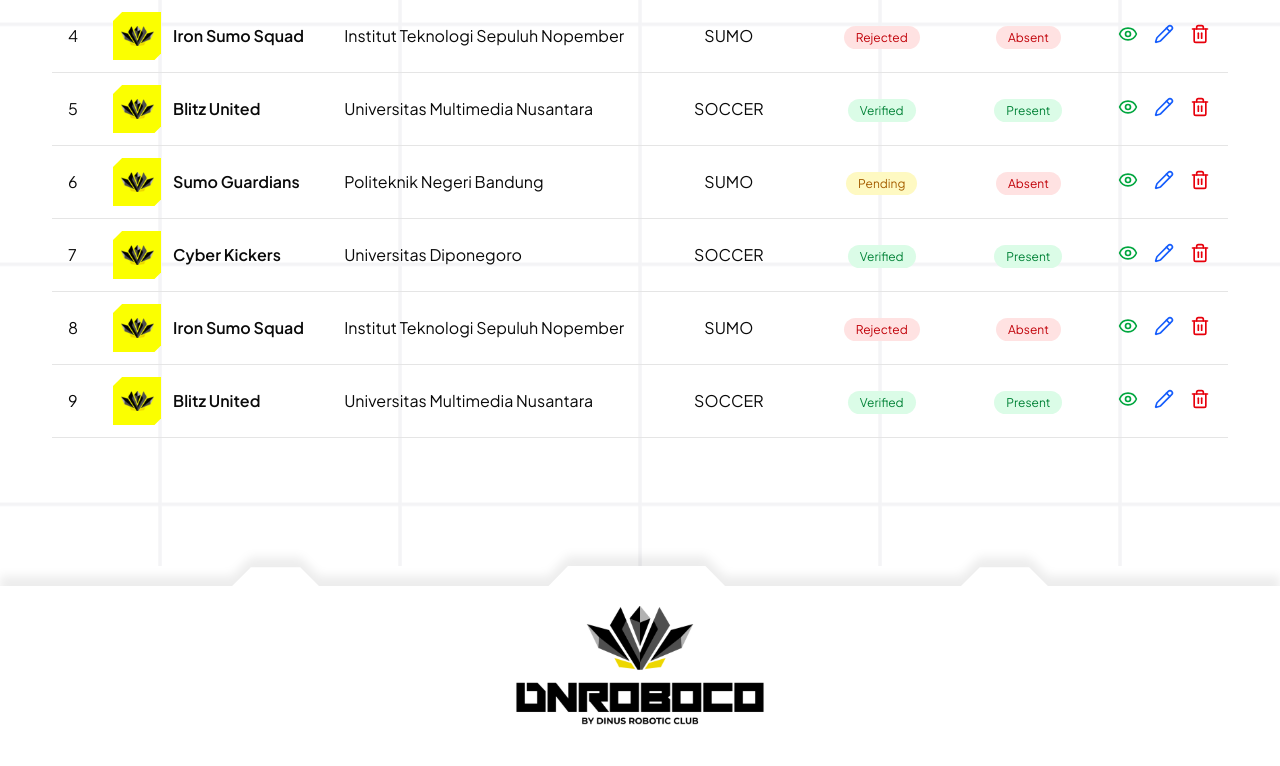
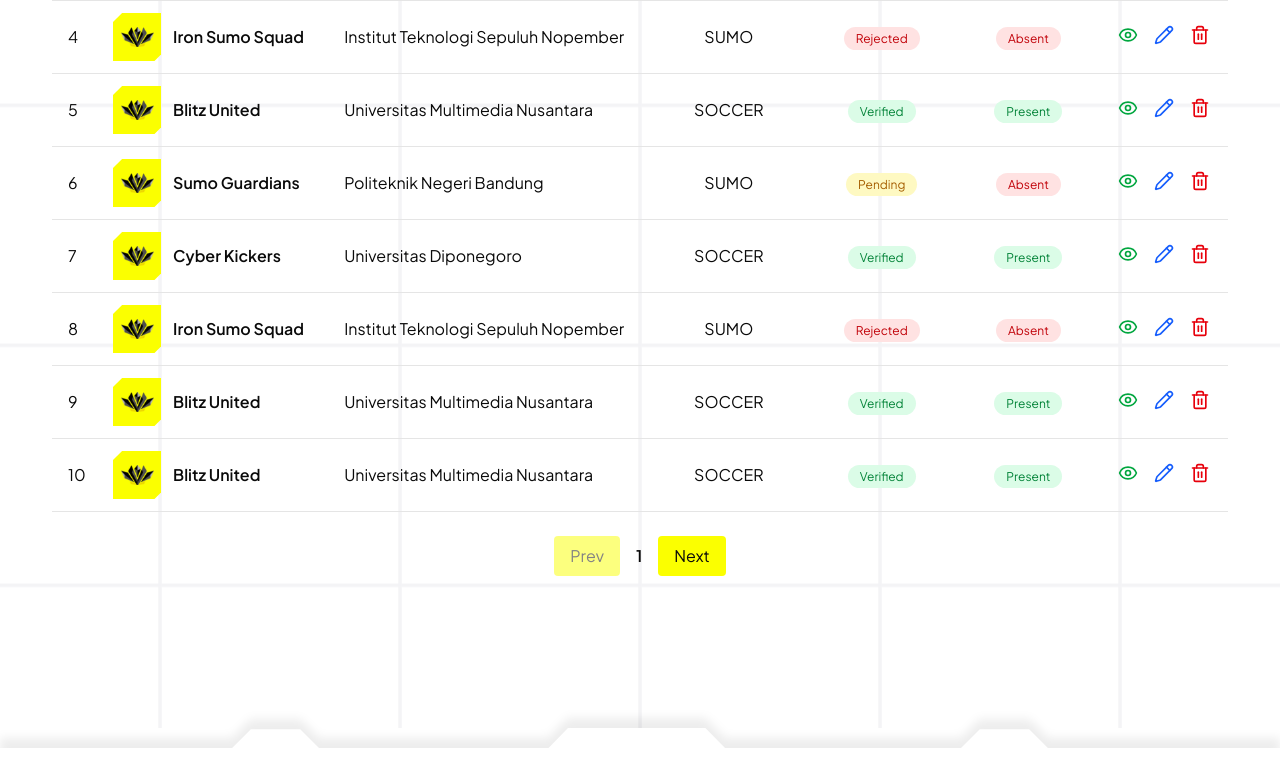
Before and after one commit to Dinus-Robotic-Club/fe-roboco, a Next.js app: page /admin/participants in a window 1280 px wide. Shown: the part 1034-1800 px from the top of the page. Built offline with nearby package versions, Linux system fonts and the light colour scheme.

Commit message:
feat : add pagiantion & export file

```diff
--- a/component/participants/TeamList.tsx
+++ b/component/participants/TeamList.tsx
@@ -1,14 +1,45 @@
+"use client";
+
 import { groups_list } from "@/lib";
+import { useMounted } from "@/lib/useMounted";
 import { DownloadIcon, Eye, Pencil, Trash2 } from "lucide-react";
 import Image from "next/image";
 import { useState } from "react";
+import * as XLSX from "xlsx";
+import { saveAs } from "file-saver";
 
 function TeamList() {
   const [statusFilter, setStatusFilter] = useState("all");
   const [paymentFilter, setPaymentFilter] = useState("all");
   const [categoryFilter, setCategoryFilter] = useState("all");
   const [searchQuery, setSearchQuery] = useState("");
+  const [currentPage, setCurrentPage] = useState(1);
+  const itemsPerPage = 10;
 
+  const mounted = useMounted();
+  if (!mounted) return null;
+
+  const handleStatusChange = (value: string) => {
+    setStatusFilter(value);
+    setCurrentPage(1);
+  };
+
+  const handlePaymentChange = (value: string) => {
+    setPaymentFilter(value);
+    setCurrentPage(1);
+  };
+
+  const handleCategoryChange = (value: string) => {
+    setCategoryFilter(value);
+    setCurrentPage(1);
+  };
+
+  const handleSearch = (value: string) => {
+    setSearchQuery(value);
+    setCurrentPage(1);
+  };
+
+  // Filtering
   const filteredData = groups_list.filter((team) => {
     const matchSearch =
       team.name.toLowerCase().includes(searchQuery.toLowerCase()) ||
@@ -30,23 +61,69 @@ function TeamList() {
     return matchStatus && matchCategory && matchPayment && matchSearch;
   });
 
+  const indexOfLastItem = currentPage * itemsPerPage;
+  const indexOfFirstItem = indexOfLastItem - itemsPerPage;
+
+  const currentItems = filteredData.slice(indexOfFirstItem, indexOfLastItem);
+
+  const totalPages = Math.ceil(filteredData.length / itemsPerPage);
+
+  const goToNextPage = () => {
+    if (currentPage < totalPages) setCurrentPage((prev) => prev + 1);
+  };
+
+  const goToPrevPage = () => {
+    if (currentPage > 1) setCurrentPage((prev) => prev - 1);
+  };
+
+  const downloadExcel = () => {
+    const dataToExport = filteredData.map((team, index) => ({
+      No: index + 1,
+      Name: team.name,
+      Instansi: team.instansi,
+      Category: team.category,
+      Payment: team.status,
+      Status: team.present ? "Present" : "Absent",
+    }));
+
+    const worksheet = XLSX.utils.json_to_sheet(dataToExport);
+    const workbook = XLSX.utils.book_new();
+    XLSX.utils.book_append_sheet(workbook, worksheet, "Teams");
+
+    const excelBuffer = XLSX.write(workbook, {
+      bookType: "xlsx",
+      type: "array",
+    });
+
+    const file = new Blob([excelBuffer], {
+      type: "application/vnd.openxmlformats-officedocument.spreadsheetml.sheet",
+    });
+
+    saveAs(file, "team_list.xlsx");
+  };
+
   return (
     <>
       <div className="">
         <h1 className="text-2xl lg:text-3xl font-bold">TEAM LIST</h1>
       </div>
-      <div className="w-full  max-w-7xl lg:px-10 ">
-        <div className="w-full  justify-between px-4 py-3 mb-3 rounded-md gap-4 flex-wrap lg:flex-nowrap flex items-center">
+      <div className="w-full max-w-7xl lg:px-10">
+        <div className="w-full justify-between px-4 py-3 mb-3 rounded-md gap-4 flex items-center">
           <input
             type="text"
-            className="py-2 outline-none border-b-3 border-[#FBFF00] lg:w-xs lg:text-base text-sm"
-            onChange={(e) => setSearchQuery(e.target.value)}
+            className="py-2 outline-none border-b-4 border-[#FBFF00] lg:w-xs lg:text-base text-sm"
+            onChange={(e) => handleSearch(e.target.value)}
             placeholder="Search teams..."
           />
-          <button className="bg-[#FBFF00] flex justify-center items-center py-2 px-6 rounded gap-3 cursor-pointer hover:bg-yellow-300 transition-all lg:text-base text-sm">
-            <p className="hidden lg:block">Download data</p> <DownloadIcon className="w-5" />
+          <button
+            onClick={downloadExcel}
+            className="bg-[#FBFF00] flex justify-center items-center py-2 px-6 rounded gap-3 cursor-pointer hover:bg-yellow-300 transition-all lg:text-base text-sm"
+          >
+            <p className="hidden lg:block">Download data</p>
+            <DownloadIcon className="w-5" />
           </button>
         </div>
+
         <div className="overflow-x-auto">
           <div className="min-w-5xl">
             <table className="min-w-full border-collapse">
@@ -58,7 +135,7 @@ function TeamList() {
                   <th className="px-4 py-5 text-left">
                     <select
                       value={categoryFilter}
-                      onChange={(e) => setCategoryFilter(e.target.value)}
+                      onChange={(e) => handleCategoryChange(e.target.value)}
                       className="px-4 outline-none"
                     >
                       <option value="all">Category</option>
@@ -69,7 +146,7 @@ function TeamList() {
                   <th className="px-4 py-5 text-center">
                     <select
                       value={paymentFilter}
-                      onChange={(e) => setPaymentFilter(e.target.value)}
+                      onChange={(e) => handlePaymentChange(e.target.value)}
                       className="px-4 outline-none"
                     >
                       <option value="all">Payment</option>
@@ -79,7 +156,11 @@ function TeamList() {
                     </select>
                   </th>
                   <th className="px-4 py-5 text-center">
-                    <select value={statusFilter} onChange={(e) => setStatusFilter(e.target.value)} className="px-4 outline-none">
+                    <select
+                      value={statusFilter}
+                      onChange={(e) => handleStatusChange(e.target.value)}
+                      className="px-4 outline-none"
+                    >
                       <option value="all">Status</option>
                       <option value="present">Present</option>
                       <option value="absent">Absent</option>
@@ -90,12 +171,12 @@ function TeamList() {
               </thead>
 
               <tbody>
-                {filteredData.map((item, i) => (
+                {currentItems.map((item, i) => (
                   <tr key={i} className="border-b hover:bg-gray-50 transition">
-                    <td className="pl-4 pr-2 py-3">{i + 1}</td>
+                    <td className="pl-4 pr-2 py-3">{indexOfFirstItem + i + 1}</td>
 
                     <td className="px-4 py-3 flex items-center gap-3">
-                      <div className="w-12 h-12 bg-logo-team flex items-center justify-center ">
+                      <div className="w-12 h-12 bg-logo-team flex items-center justify-center">
                         <Image src={item.logo} alt="logo" width={33} height={33} />
                       </div>
                       <span className="font-semibold">{item.name}</span>
@@ -127,7 +208,7 @@ function TeamList() {
                     </td>
 
                     <td className="px-4 py-3 text-center flex gap-4 justify-center">
-                      <Eye className="text-green-600 hover:text-green-800 w-5 " />
+                      <Eye className="text-green-600 hover:text-green-800 w-5" />
                       <Pencil className="text-blue-600 hover:text-blue-800 w-5" />
                       <Trash2 className="text-red-600 hover:text-red-800 w-5" />
                     </td>
@@ -137,6 +218,25 @@ function TeamList() {
             </table>
           </div>
         </div>
+        <div className="flex justify-center items-center gap-4 py-6">
+          <button
+            onClick={goToPrevPage}
+            disabled={currentPage === 1}
+            className="px-4 py-2 bg-[#FBFF00] rounded disabled:opacity-50 text-sm lg:text-base"
+          >
+            Prev
+          </button>
+
+          <span className="font-semibold text-sm lg:text-base">{currentPage}</span>
+
+          <button
+            onClick={goToNextPage}
+            disabled={currentPage === totalPages}
+            className="px-4 py-2 bg-[#FBFF00] rounded disabled:opacity-50 text-sm lg:text-base"
+          >
+            Next
+          </button>
+        </div>
       </div>
     </>
   );
--- a/lib/index.ts
+++ b/lib/index.ts
@@ -267,4 +267,22 @@ export const groups_list = [
     present: 1,
     status: "verified",
   },
+  {
+    logo: "/logo-only.svg",
+    name: "Blitz United",
+    email: "blitz.united@example.com",
+    category: "soccer",
+    instansi: "Universitas Multimedia Nusantara",
+    present: 1,
+    status: "verified",
+  },
+  {
+    logo: "/logo-only.svg",
+    name: "Blitz United",
+    email: "blitz.united@example.com",
+    category: "soccer",
+    instansi: "Universitas Multimedia Nusantara",
+    present: 1,
+    status: "verified",
+  },
 ];
--- a/package.json
+++ b/package.json
@@ -18,6 +18,7 @@
     "@tanstack/react-query-devtools": "^5.90.2",
     "class-variance-authority": "^0.7.1",
     "clsx": "^2.1.1",
+    "file-saver": "^2.0.5",
     "html5-qrcode": "^2.3.8",
     "lucide-react": "^0.554.0",
     "next": "16.0.1",
@@ -29,10 +30,12 @@
     "slugify": "^1.6.6",
     "sonner": "^2.0.7",
     "tailwind-merge": "^3.4.0",
+    "xlsx": "^0.18.5",
     "zod": "^4.1.12"
   },
   "devDependencies": {
     "@tailwindcss/postcss": "^4",
+    "@types/file-saver": "^2.0.7",
     "@types/node": "^20",
     "@types/react": "^19",
     "@types/react-dom": "^19",
```
Also changed, not shown: 1 other file (tests, documents, lock files or other folders).
